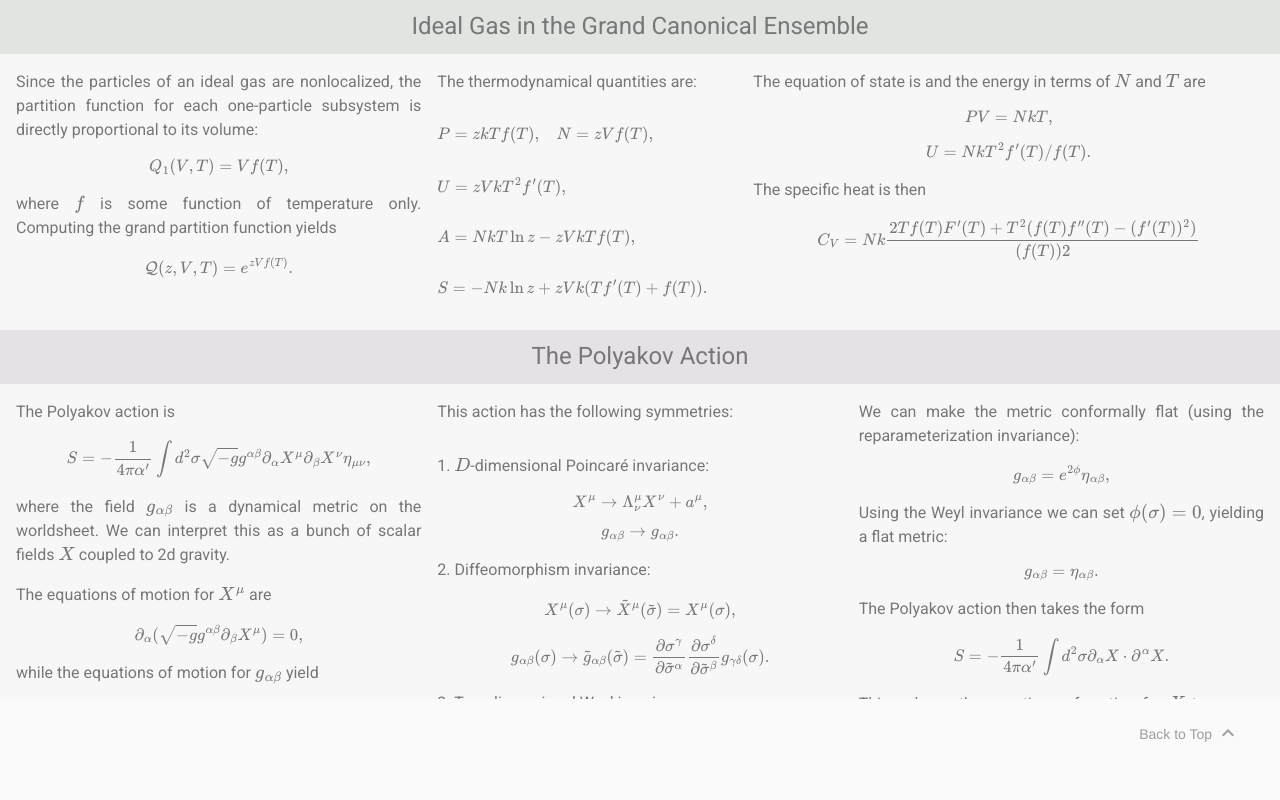
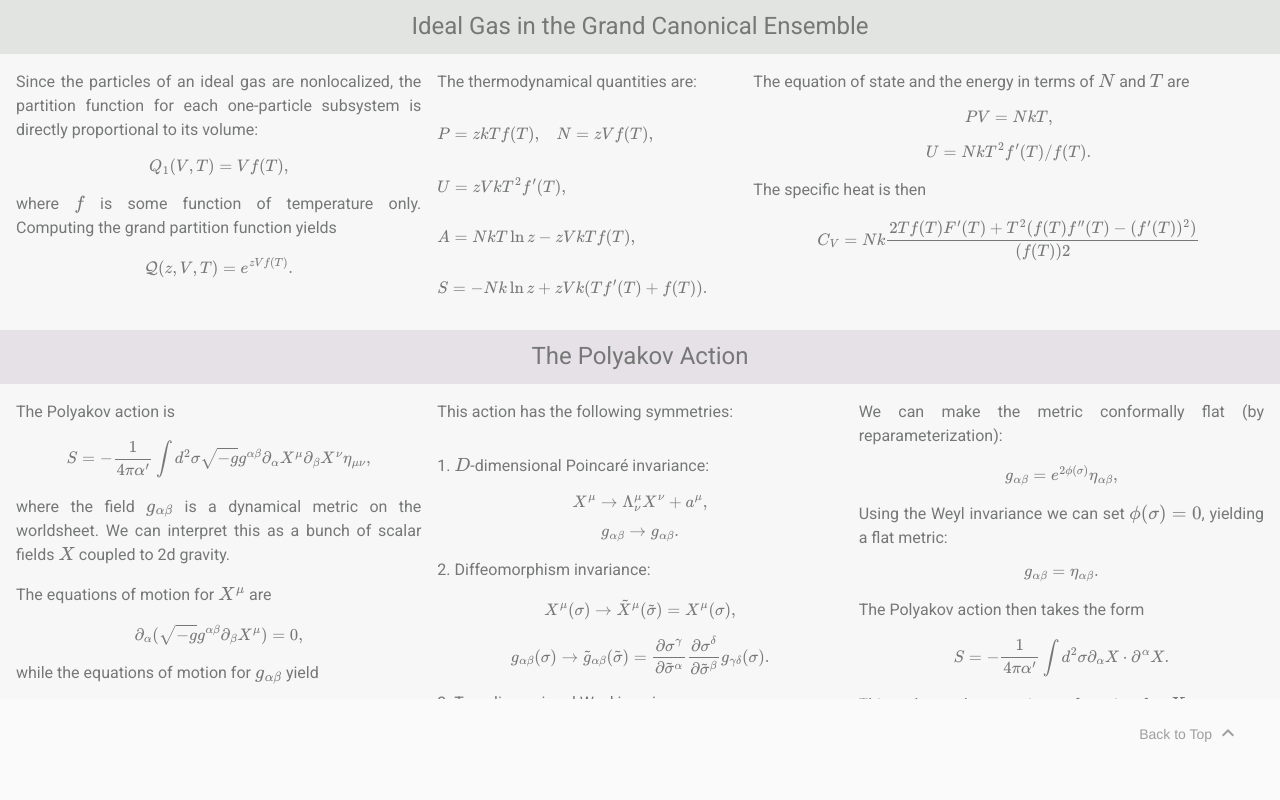
Before and after one commit to HectorParraDF/notebook, a plain HTML site: page index.html in a window 1280 px wide. Drawn offline with nearby package versions, Linux system fonts and the light colour scheme; some packages are replaced by stand-ins of ours.

Commit message:
Add files via upload

```diff
--- a/index.html
+++ b/index.html
@@ -73,7 +73,7 @@
 
               </div>
   						<div class="logo-font mdl-cell mdl-cell--5-col">
-  							<p style="font-size:16px">The equation of state is and the energy in terms of $N$ and $T$ are</p>
+  							<p style="font-size:16px">The equation of state and the energy in terms of $N$ and $T$ are</p>
   							$$PV = NkT,$$
   							$$U = NkT^2 f'(T)/f(T).$$
 
@@ -130,9 +130,9 @@
   						</div>
 
               <div class="logo-font mdl-cell mdl-cell--4-col">
-                <p style="font-size:16px">We can make the metric conformally flat (using the reparameterization invariance):</p>
+                <p style="font-size:16px">We can make the metric conformally flat (by reparameterization):</p>
 
-                $$g_{\alpha \beta} = e^{2\phi}\eta_{\alpha \beta},$$
+                $$g_{\alpha \beta} = e^{2\phi(\sigma)}\eta_{\alpha \beta},$$
 
                 <p style="font-size:16px">Using the Weyl invariance we can set $\phi(\sigma) = 0$, yielding a flat metric:</p>
 
```
